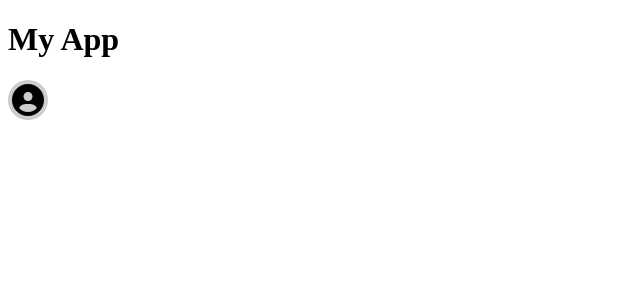
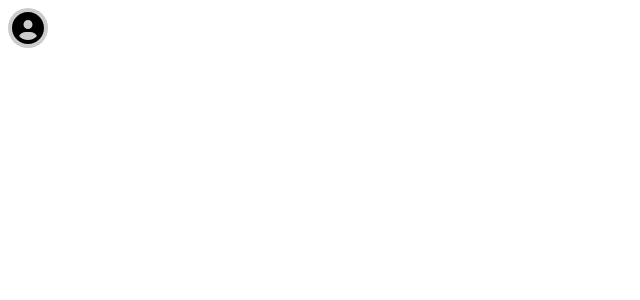
Before and after one commit to DC-21/React-Admin-Dashboard, a React (Vite) app: page /activity in a window 1280 px wide. Shown: the top 300 px of the page, without its empty margins (0-640 px from the left). Built offline with nearby package versions, Linux system fonts and the light colour scheme.

Commit message:
first commit

```diff
--- a/src/App.css
+++ /dev/null
@@ -1,4 +0,0 @@
-.main{
-    justify-content: center;
-    align-items: center;
-}
--- a/src/App.jsx
+++ b/src/App.jsx
@@ -1,7 +1,5 @@
 import React from 'react';
 import Pro from './profile/Pro';
-import './App.css';
-
 const App = () => {
   const profileData = {
     name: 'John Doe',
@@ -10,7 +8,6 @@ const App = () => {
 
   return (
     <div className='main'>
-      <h1>My App</h1>
       <Pro profileData={profileData} />
     </div>
   );
```
